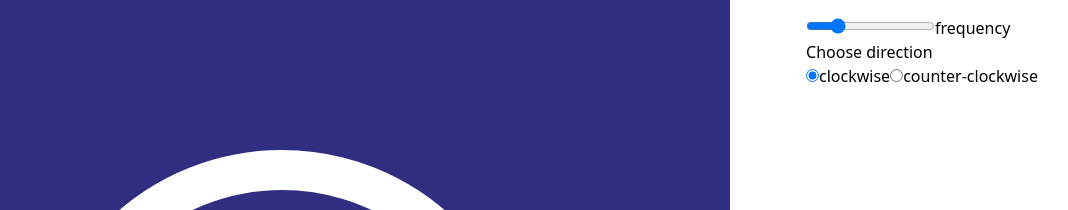
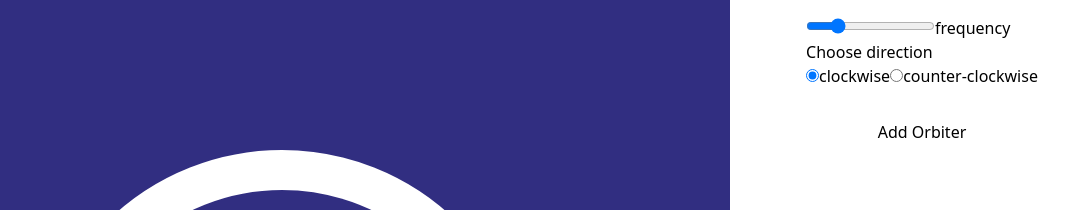
Before and after one commit to EmilyBonar/orbits, a React (Create React App) app: page / in a window 1280 px wide. Shown: the top 210 px of the page, without its empty margins (166-1234 px from the left). Built offline with nearby package versions, Linux system fonts and the light colour scheme.

Commit message:
Got multiples to work

```diff
--- a/src/App.tsx
+++ b/src/App.tsx
@@ -25,11 +25,12 @@ function App() {
 							size={size}
 							direction={orbit.direction}
 							period={orbit.period}
+							index={index}
 						/>
 					))}
 				</div>
 			</div>
-			<div className="flex justify-center h-full gap-4 bg-white w-96">
+			<div className="flex flex-col items-center h-full gap-4 overflow-scroll bg-white w-96">
 				{orbits.map((orbit, index) => (
 					<OrbitController
 						key={index}
@@ -45,6 +46,11 @@ function App() {
 						}}
 					/>
 				))}
+				<AddButton
+					addOrbiter={() => {
+						setOrbits([...orbits, new DefaultOrbit()]);
+					}}
+				/>
 			</div>
 		</div>
 	);
@@ -62,6 +68,7 @@ function Orbiter(props: {
 	size: number;
 	direction: "clockwise" | "counter-clockwise";
 	period: number;
+	index: number;
 }) {
 	const colors = [
 		"bg-gray-600",
@@ -78,7 +85,7 @@ function Orbiter(props: {
 		<div
 			className="relative w-full h-full col-span-1 row-span-1"
 			style={{
-				top: `-${props.size}px`,
+				top: `-${props.size * (props.index + 1)}px`,
 				animation: `${props.direction} ${props.period}s linear infinite`,
 			}}
 		>
@@ -131,3 +138,7 @@ function OrbitController(props: {
 		</div>
 	);
 }
+
+function AddButton(props: { addOrbiter: Function }) {
+	return <button onClick={() => props.addOrbiter()}>Add Orbiter</button>;
+}
```
